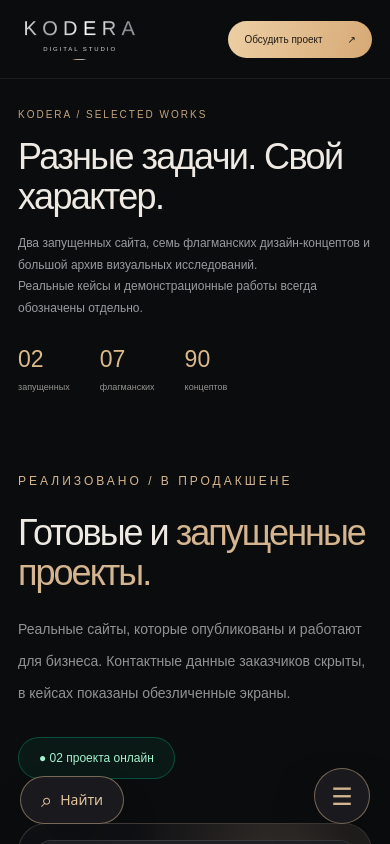
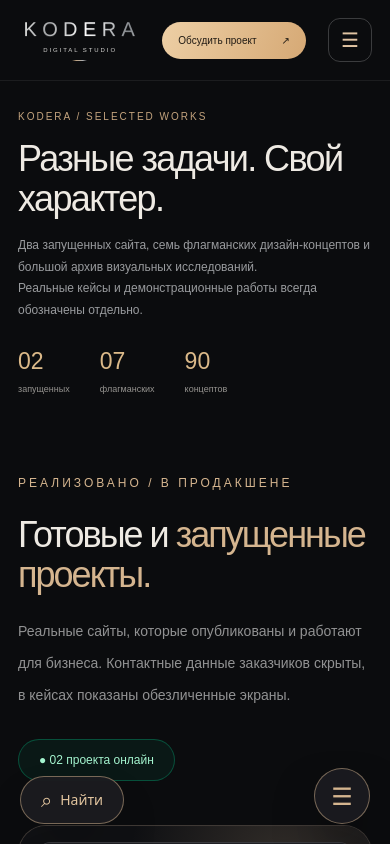
Before and after one commit to bdjsjss7-sys/kodera, a Next.js app: page /works in a window 390 px wide. Shown: the top 844 px of the page. Built offline with nearby package versions, Linux system fonts and the light colour scheme.

Commit message:
Add mobile navigation to portfolio pages

```diff
--- a/src/components/portfolio/PortfolioHeader.tsx
+++ b/src/components/portfolio/PortfolioHeader.tsx
@@ -1,4 +1,8 @@
 import Link from 'next/link';
 import s from './portfolio.module.css';
 import BrandLogo from '@/components/BrandLogo';
-export default function PortfolioHeader(){return <header className={s.header}><div className={s.headerInner}><BrandLogo/><nav className={s.headerNav} aria-label="Навигация портфолио"><Link href="/services/razrabotka-sajtov">Услуги</Link><Link href="/works">Работы</Link><Link href="/pricing#project-calculator">Калькулятор ↗</Link><Link className={s.goldButton} href="/contact">Обсудить проект <span>↗</span></Link></nav></div></header>}
+import MobileNavigation from '@/components/MobileNavigation';
+
+export default function PortfolioHeader(){
+ return <header className={s.header}><div className={s.headerInner}><BrandLogo/><nav className={s.headerNav} aria-label="Навигация портфолио"><Link href="/services/razrabotka-sajtov">Услуги</Link><Link href="/works">Работы</Link><Link href="/pricing#project-calculator">Калькулятор ↗</Link><Link className={s.goldButton} href="/contact">Обсудить проект <span>↗</span></Link></nav><MobileNavigation/></div></header>;
+}
```
